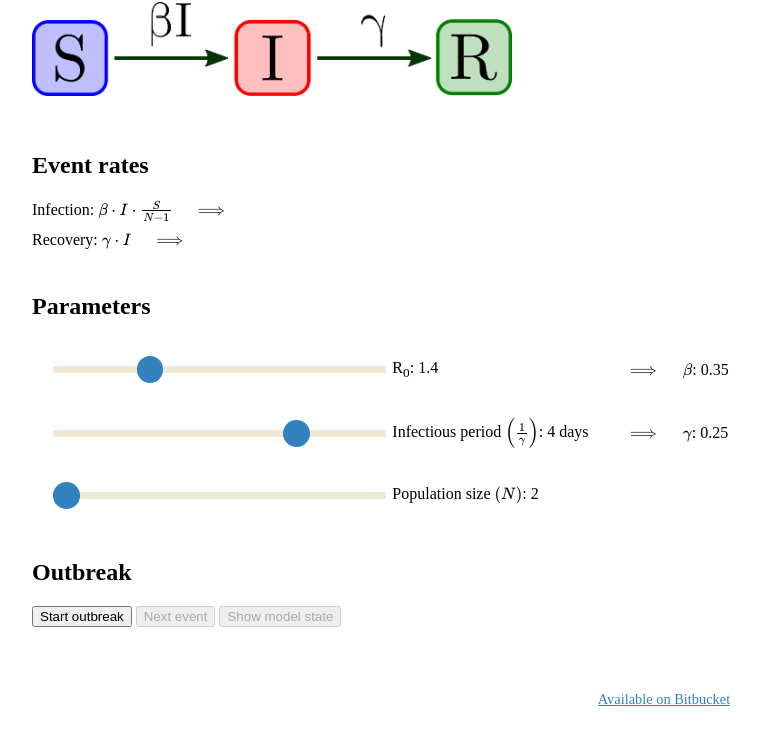
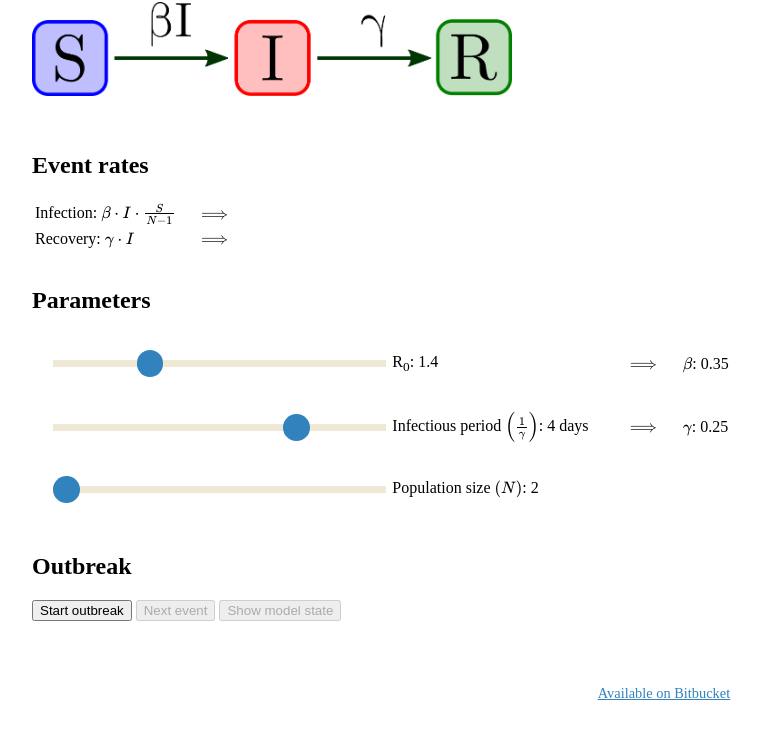
Before and after one commit to robmoss/sir-demo, a plain HTML site: page index.html in a window 1280 px wide. Shown: the part 72-814 px from the top of the page, without its empty margins (0-762 px from the left). Drawn offline with nearby package versions, Linux system fonts and the light colour scheme; some packages are replaced by stand-ins of ours.

Commit message:
Tabulate the displayed event rates

```diff
--- a/index.html
+++ b/index.html
@@ -27,16 +27,26 @@
 
     <div id="event-rates">
       <h2>Event rates</h2>
-      <span class="rate">
+      <table>
+        <tr>
+          <td>
             Infection: \(\beta \cdot I \cdot \frac{S}{N - 1}\)
+          </td>
+          <td>
             \(\quad\implies\quad\)
             <span class="show_rate inf"></span>
-      </span>
-      <span class="rate">
+          </td>
+        </tr>
+        <tr>
+          <td>
             Recovery: \(\gamma \cdot I\)
+          </td>
+          <td>
             \(\quad\implies\quad\)
             <span class="show_rate rec"></span>
-      </span>
+          </td>
+        </tr>
+      </table>
     </div>
 
     <div id="model-params">
```
Lines whose indentation alone changed are shown as unchanged.
